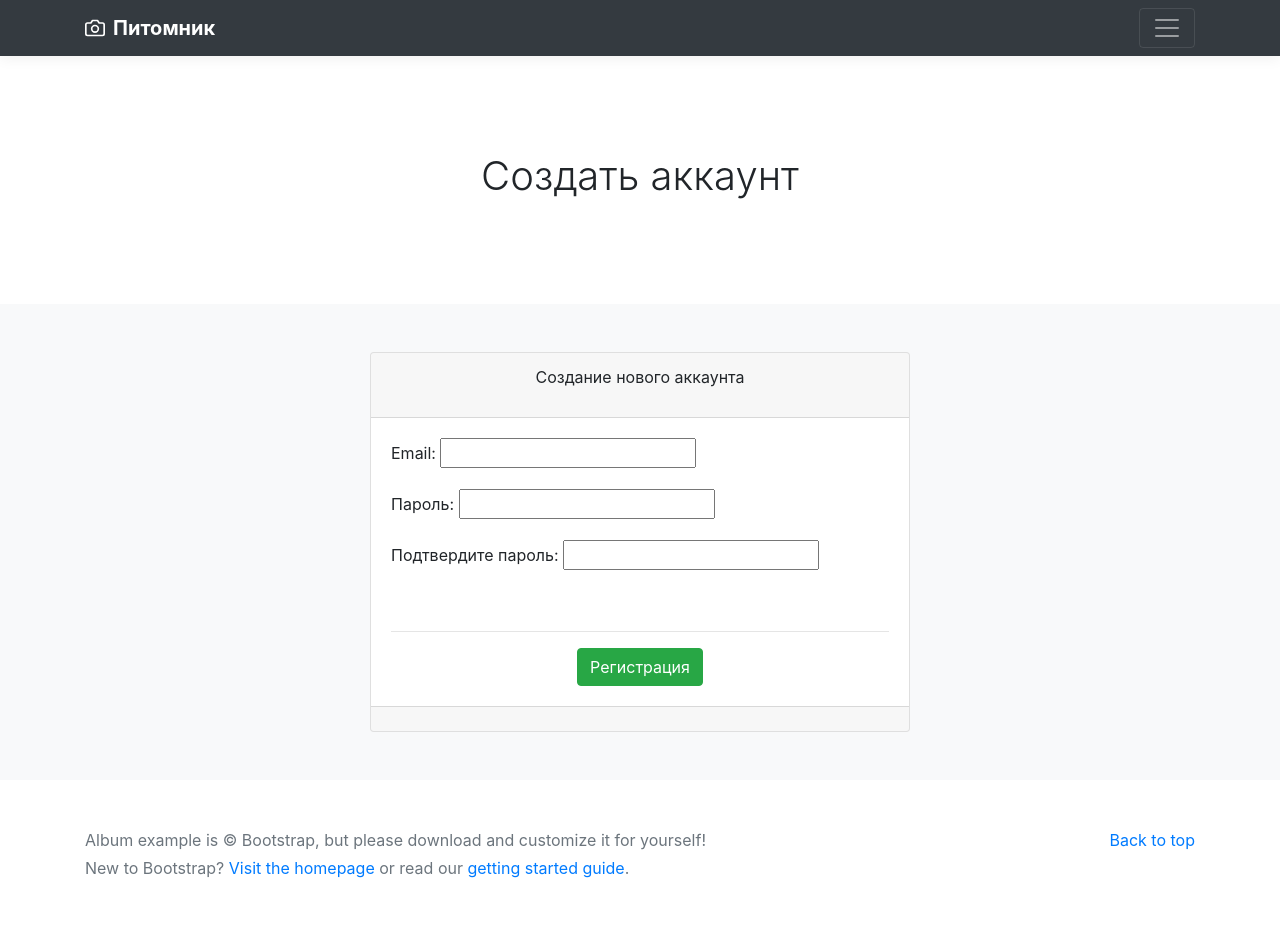
After one commit to Rolllab/DogsProject, a Django app: page /users/register/ in a window 1280 px wide. The commit adds this page. Run offline with Django 5.2, Linux system fonts and the light colour scheme; some libraries are stand-ins or nearby versions.

Commit message:
Добавлен функционал регистрации пользователя (полностью)

```diff
--- a/config/urls.py
+++ b/config/urls.py
@@ -23,4 +23,5 @@ from django.conf import settings
 urlpatterns = [
                     path('admin/', admin.site.urls),
                     path('', include('dogs.urls', namespace='dogs')),
+                    path('users/', include('users.urls', namespace='users')),
               ]   + static(settings.MEDIA_URL, document_root=settings.MEDIA_ROOT)
--- a/dogs/templates/dogs/base.html
+++ b/dogs/templates/dogs/base.html
@@ -30,6 +30,7 @@
                         <li><a href="{% url 'dogs:breeds' %}" class="text-white">Породы</a></li>
                         <li><a href="{% url 'dogs:dogs_list' %}" class="text-white">Собаки</a></li>
                         <li><a href="{% url 'dogs:dog_create' %}" class="text-white">Добавить собаку</a></li>
+                        <li><a href="{% url 'users:user_register' %}" class="text-white">Регистрация</a></li>
 {#                        {% if user.is_authenticated %}#}
 {#                            <li><a href="{% url 'users:user_profile' %}" class="text-white">Профиль</a></li>#}
 {#                            <li><a href="{% url 'users:user_logout' %}" class="text-white">Выход</a></li>#}
--- a/users/admin.py
+++ b/users/admin.py
@@ -5,5 +5,5 @@ from users.models import User
 
 @admin.register(User)
 class UserAdmin(admin.ModelAdmin):
-    list_display = ('last_name', 'first_name', 'pk')
+    list_display = ('last_name', 'first_name', 'email', 'pk')
     list_filter = ('last_name', )
--- /dev/null
+++ b/users/forms.py
@@ -0,0 +1,17 @@
+from django import forms
+
+from users.models import User
+
+class UserRegisterForm(forms.ModelForm):
+    password = forms.CharField(label='Пароль', widget=forms.PasswordInput)
+    password2 = forms.CharField(label='Подтвердите пароль', widget=forms.PasswordInput)
+
+    class Meta:
+        model = User
+        fields = ('email',)
+
+    def clean_password2(self):
+        cd = self.cleaned_data
+        if cd['password'] != cd['password2']:
+            raise forms.ValidationError('Пароли не совпадают !!!')
+        return cd['password2']
--- /dev/null
+++ b/users/templates/users/user_register.html
@@ -0,0 +1,25 @@
+{% extends 'dogs/base.html' %}
+
+{% block content %}
+<div class="row">
+    <div class="col-3"></div>
+        <div class="col-6">
+            <div class="card">
+                <div class="d-flex justify-content-center card-header">
+                    <p>Создание нового аккаунта</p>
+                </div>
+{#                <div class="card-header">Создание нового аккаунта</div>#}
+                <div class="card-body">
+                    <form method="post" enctype="multipart/form-data">
+                        {% csrf_token %}
+                        {{ form.as_p }}<br><hr>
+                        <div class="d-flex justify-content-center">
+                            <button type="submit" class="btn btn-success">Регистрация</button>
+                        </div>
+                    </form>
+                </div>
+                <div class="card-footer d-flex justify-content-center"></div>
+        </div>
+    </div>
+</div>
+{% endblock %}
--- /dev/null
+++ b/users/urls.py
@@ -0,0 +1,10 @@
+from django.urls import path
+
+from users.apps import UsersConfig
+from users.views import user_register_view
+
+app_name = UsersConfig.name
+
+urlpatterns = [
+    path('register/', user_register_view, name='user_register'),
+]
--- a/users/views.py
+++ b/users/views.py
@@ -1,3 +1,22 @@
-from django.shortcuts import render
+from django.shortcuts import render, reverse
+from django.http import HttpResponseRedirect
 
-# Create your views here.
+from users.forms import UserRegisterForm
+
+
+def user_register_view(request):
+    if request.method == 'POST':
+        form = UserRegisterForm(request.POST)
+        if form.is_valid():
+            new_user = form.save()
+            new_user.set_password(form.cleaned_data['password'])
+            new_user.save()
+            return HttpResponseRedirect(reverse('dogs:index'))
+
+    form = UserRegisterForm()
+    context = {
+        'title': 'Создать аккаунт',
+        'form': form
+    }
+
+    return render(request,'users/user_register.html', context=context)
```
